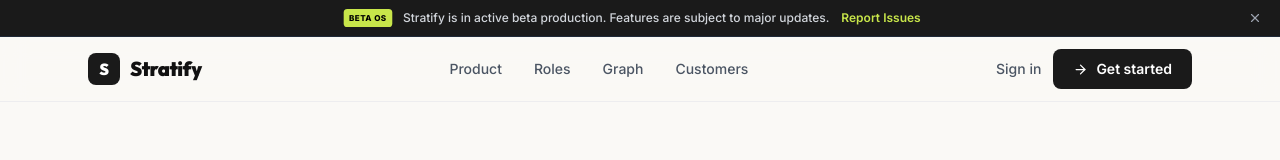
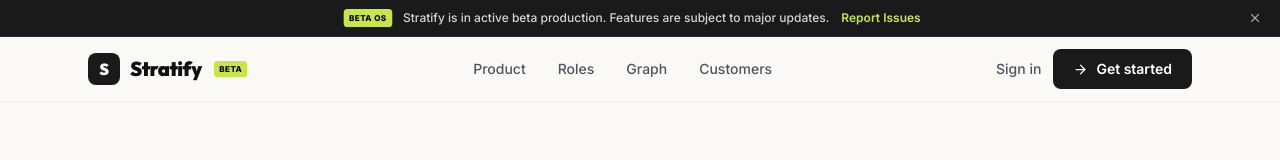
Before and after one commit to di0206-innovator/Stratify, a React (Vite) app: page / in a window 1280 px wide. Shown: the top 160 px of the page. Built offline with nearby package versions, Linux system fonts and the light colour scheme; no server answers.

Commit message:
feat: add Beta badge to LandingPage header and global floating Beta OS pill on desktop

```diff
--- a/src/App.jsx
+++ b/src/App.jsx
@@ -252,6 +252,13 @@ function AppContent({
  return (
  <>
  <BetaBanner />
+
+ {/* Floating global Beta pill at top right (hidden on mobile, stays out of way of header) */}
+ <div className="fixed top-20 right-6 z-45 hidden lg:flex items-center gap-1.5 bg-[#FAF9F6]/85 backdrop-blur border border-gray-200/80 px-2.5 py-1 rounded-full shadow-sm select-none pointer-events-none">
+   <span className="w-1.5 h-1.5 rounded-full bg-[#C8E64A] animate-pulse"></span>
+   <span className="font-outfit font-black text-[9px] text-gray-800 tracking-wider uppercase">Beta OS</span>
+ </div>
+
  <div className="min-h-screen bg-canvas flex flex-col w-full text-gray-900 font-inter">
  <div className="flex-1 flex flex-col">
  {location.pathname !== '/' && (
--- a/src/pages/marketing/LandingPage.jsx
+++ b/src/pages/marketing/LandingPage.jsx
@@ -27,6 +27,9 @@ export default function LandingPage({ openAuthModal, user }) {
               S
             </div>
             <span className="font-outfit font-black text-xl tracking-tight">Stratify</span>
+            <span className="bg-[#C8E64A] text-black text-[9px] font-black px-1.5 py-0.5 rounded uppercase tracking-wider scale-90 flex-shrink-0">
+              Beta
+            </span>
           </div>
 
           {/* Center links — hidden on mobile */}
```
